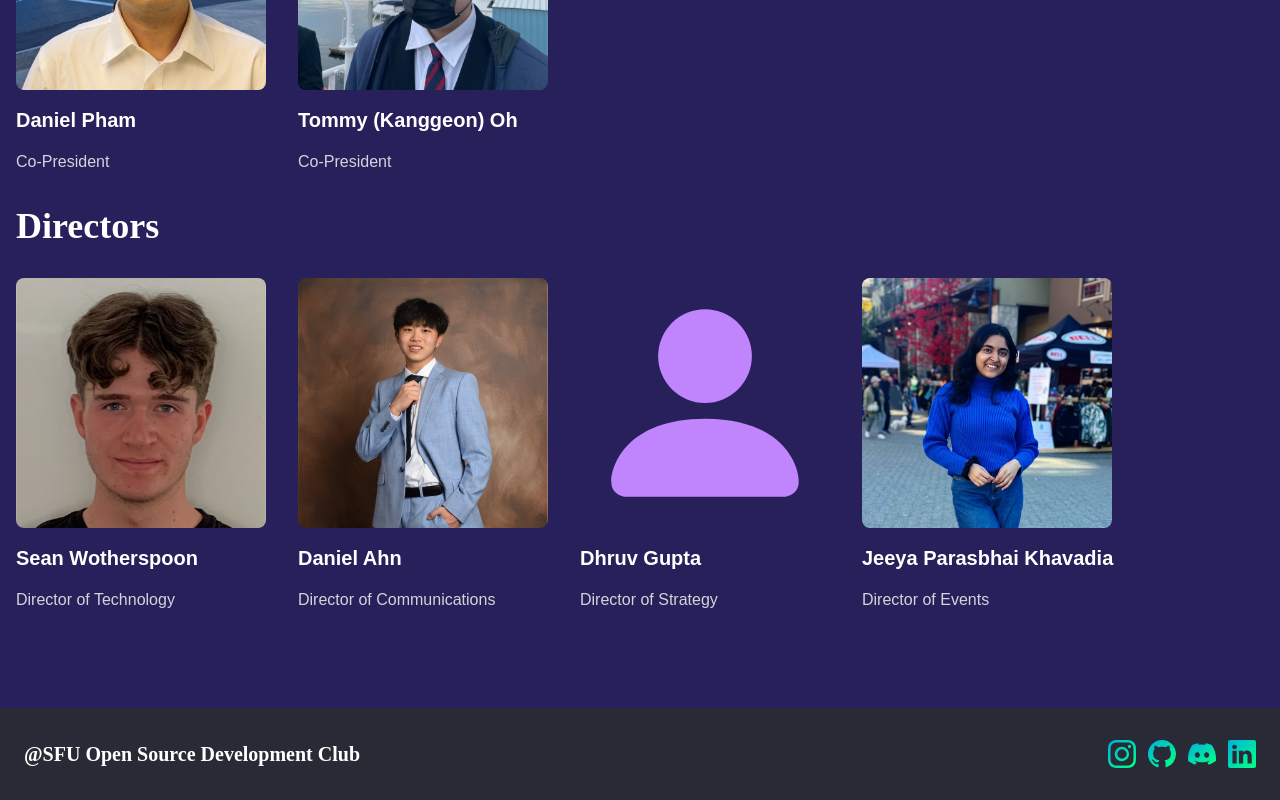
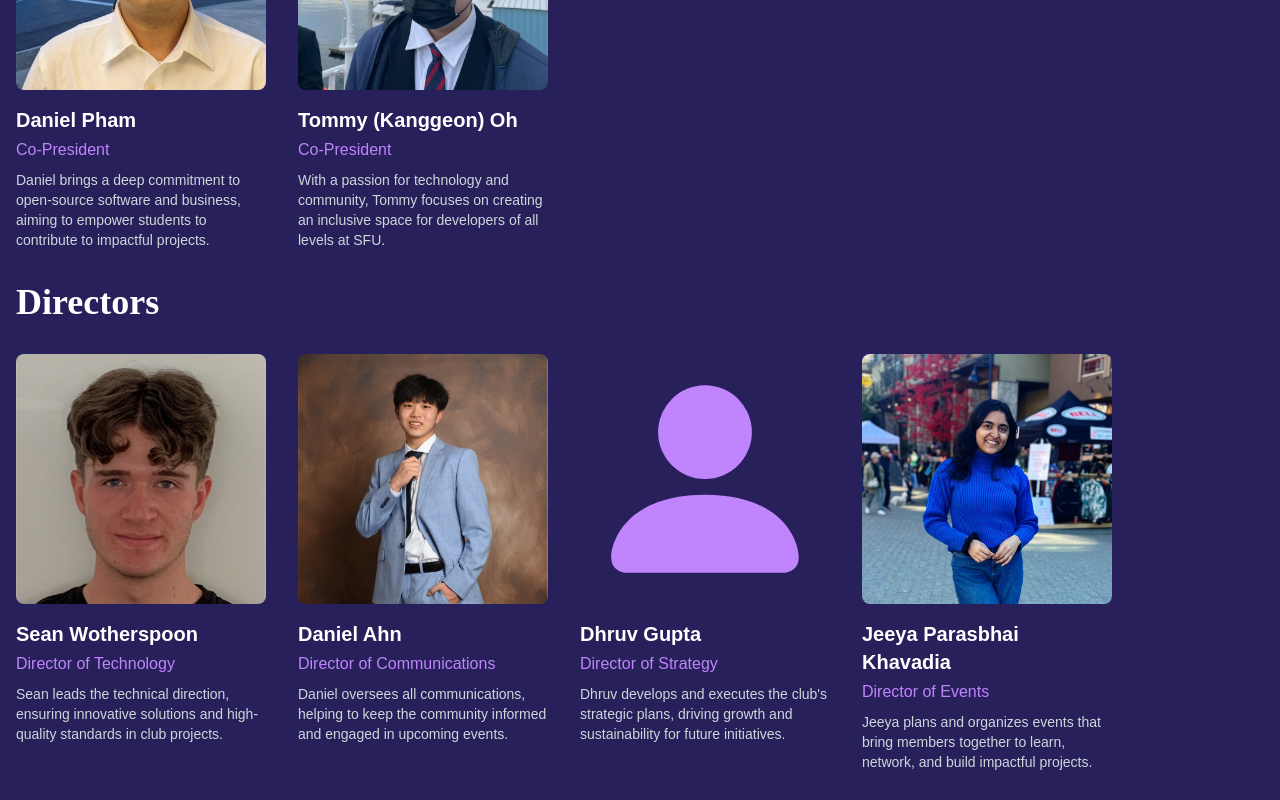
Before and after one commit to sfuosdev/Website, a React (Vite) app: page /teams in a window 1280 px wide. Shown: the part 860-1660 px from the top of the page. Built offline with nearby package versions, Linux system fonts and the light colour scheme.

Commit message:
Add brief description for each team member

```diff
--- a/src/components/Teams.tsx
+++ b/src/components/Teams.tsx
@@ -50,20 +50,22 @@ const Teams = () => {
 
         <div className="flex flex-wrap gap-8 justify-center sm:justify-start">
 
-          <div className="flex flex-col justify-start sm:items-start text-center sm:text-left text-primary-light min-w-[250px] mb-8">
+          <div className="flex flex-col justify-start sm:items-start text-center sm:text-left text-primary-light w-[250px] mb-8">
             <a href="https://www.linkedin.com/in/daniel-pham-5b4873286/" target="blank_">
               <img className="max-w-[250px] mb-4 rounded-lg" src="daniel-pham.png" alt="Daniel Pham" />
             </a>
-            <h3 className="text-xl font-semibold text-white mb-4">Daniel Pham</h3>
-            <p className="text-gray-300">Co-President</p>
+            <h3 className="text-xl font-semibold text-white mb-1">Daniel Pham</h3>
+            <p className="text-primary-light mb-2">Co-President</p>
+            <p className="text-gray-300 text-sm">Daniel brings a deep commitment to open-source software and business, aiming to empower students to contribute to impactful projects.</p>
           </div>
 
-          <div className="flex flex-col justify-start sm:items-start text-center text-primary-light min-w-[250px] mb-8">
+          <div className="flex flex-col justify-start sm:items-start text-center sm:text-left text-primary-light w-[250px] mb-8">
             <a href="https://www.linkedin.com/in/tommy-oh-766450217/" target="blank_">
               <img className="max-w-[250px] mb-4 rounded-lg" src="tommy.jfif" alt="Tommy Oh" />
             </a>
-            <h3 className="text-xl font-semibold text-white mb-4">Tommy (Kanggeon) Oh</h3>
-            <p className="text-gray-300">Co-President</p>
+            <h3 className="text-xl font-semibold text-white mb-1">Tommy (Kanggeon) Oh</h3>
+            <p className="text-primary-light mb-2">Co-President</p>
+            <p className="text-gray-300 text-sm">With a passion for technology and community, Tommy focuses on creating an inclusive space for developers of all levels at SFU.</p>
           </div>
 
         </div>
@@ -73,24 +75,26 @@ const Teams = () => {
 
         <div className="flex flex-wrap gap-8 justify-center sm:justify-start">
 
-          <div className="flex flex-col justify-start sm:items-start text-center text-primary-light min-w-[250px] mb-8">
+          <div className="flex flex-col justify-start sm:items-start text-center sm:text-left text-primary-light w-[250px] mb-8">
             <a href="https://www.linkedin.com/in/sean-wotherspoon/" target="blank_">
               <img className="max-w-[250px] mb-4 rounded-lg" src="sean.jfif" alt="Sean Wotherspoon" />
             </a>
-            <h3 className="text-xl font-semibold text-white mb-4">Sean Wotherspoon</h3>
-            <p className="text-gray-300 text-center">Director of Technology</p>
+            <h3 className="text-xl font-semibold text-white mb-1">Sean Wotherspoon</h3>
+            <p className="text-primary-light mb-2">Director of Technology</p>
+            <p className="text-gray-300 text-sm">Sean leads the technical direction, ensuring innovative solutions and high-quality standards in club projects.</p>
           </div>
 
-          <div className="flex flex-col justify-start sm:items-start text-center text-primary-light min-w-[250px] mb-8">
+          <div className="flex flex-col justify-start sm:items-start text-center sm:text-left text-primary-light w-[250px] mb-8">
             <a href="https://www.linkedin.com/in/daniel-ahn-59b649297/" target="blank_">
               <img className="max-w-[250px] mb-4 rounded-lg" src="daniel-ahn.jfif" alt="Daniel Ahn" />
             </a>
-            <h3 className="text-xl font-semibold text-white mb-4">Daniel Ahn</h3>
-            <p className="text-gray-300">Director of Communications</p>
+            <h3 className="text-xl font-semibold text-white mb-1">Daniel Ahn</h3>
+            <p className="text-primary-light mb-2">Director of Communications</p>
+            <p className="text-gray-300 text-sm">Daniel oversees all communications, helping to keep the community informed and engaged in upcoming events.</p>
           </div>
 
 
-          <div className="flex flex-col justify-start sm:items-start text-center text-primary-light min-w-[250px] mb-8">
+          <div className="flex flex-col justify-start sm:items-start text-center sm:text-left text-primary-light w-[250px] mb-8">
             <a href="https://www.linkedin.com/in/dhruvgpt/" target="blank_">
               {/* <img className="max-w-[250px] mb-4 rounded-lg" src="image.png" alt="Dhruv Gupta" /> */}
               <div className="w-full h-full max-w-[250px] max-h-[250px] mb-4 rounded-lg flex justify-center items-center">
@@ -99,16 +103,18 @@ const Teams = () => {
                 </svg>
               </div>
             </a>
-            <h3 className="text-xl font-semibold text-white mb-4">Dhruv Gupta</h3>
-            <p className="text-gray-300">Director of Strategy</p>
+            <h3 className="text-xl font-semibold text-white mb-1">Dhruv Gupta</h3>
+            <p className="text-primary-light mb-2">Director of Strategy</p>
+            <p className="text-gray-300 text-sm">Dhruv develops and executes the club's strategic plans, driving growth and sustainability for future initiatives.</p>
           </div>
 
-          <div className="flex flex-col justify-start sm:items-start text-center text-primary-light min-w-[250px] mb-8">
+          <div className="flex flex-col justify-start sm:items-start text-center sm:text-left text-primary-light w-[250px] mb-8">
             <a href="https://www.linkedin.com/in/jeeya-parasbhai-khavadia-55b243239/" target="blank_">
               <img className="max-w-[250px] mb-4 rounded-lg" src="jeeya.jfif" alt="Jeeya Parasbhai Khavadia" />
             </a>
-            <h3 className="text-xl font-semibold text-white mb-4">Jeeya Parasbhai Khavadia</h3>
-            <p className="text-gray-300">Director of Events</p>
+            <h3 className="text-xl font-semibold text-white mb-1">Jeeya Parasbhai Khavadia</h3>
+            <p className="text-primary-light mb-2">Director of Events</p>
+            <p className="text-gray-300 text-sm">Jeeya plans and organizes events that bring members together to learn, network, and build impactful projects.</p>
           </div>
 
         </div>
```
